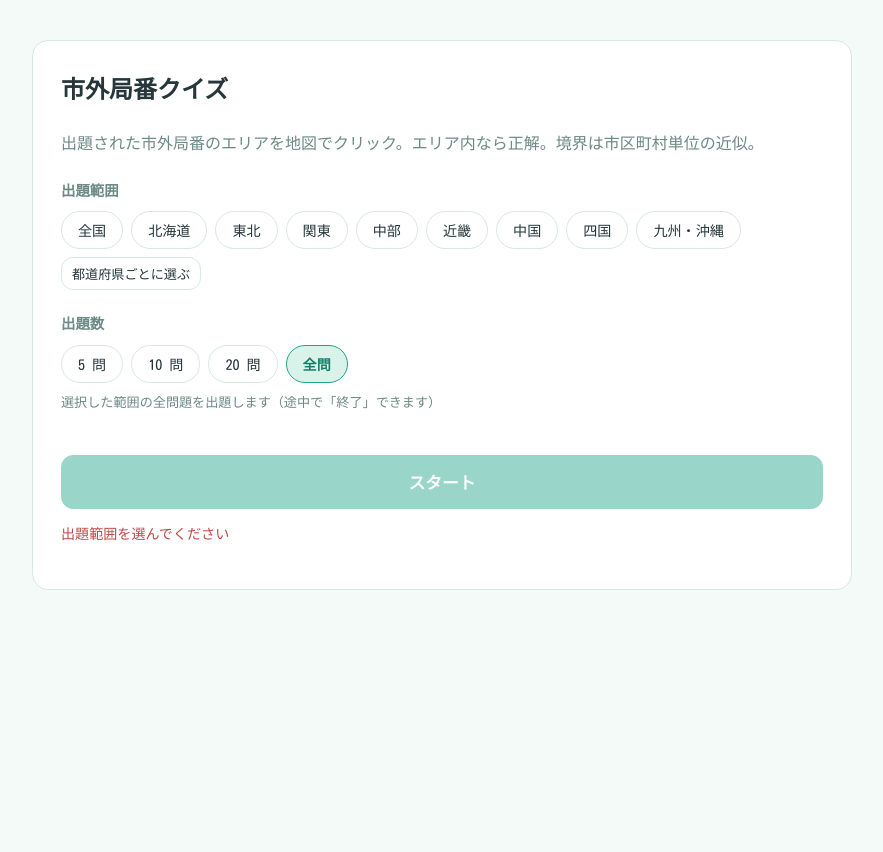
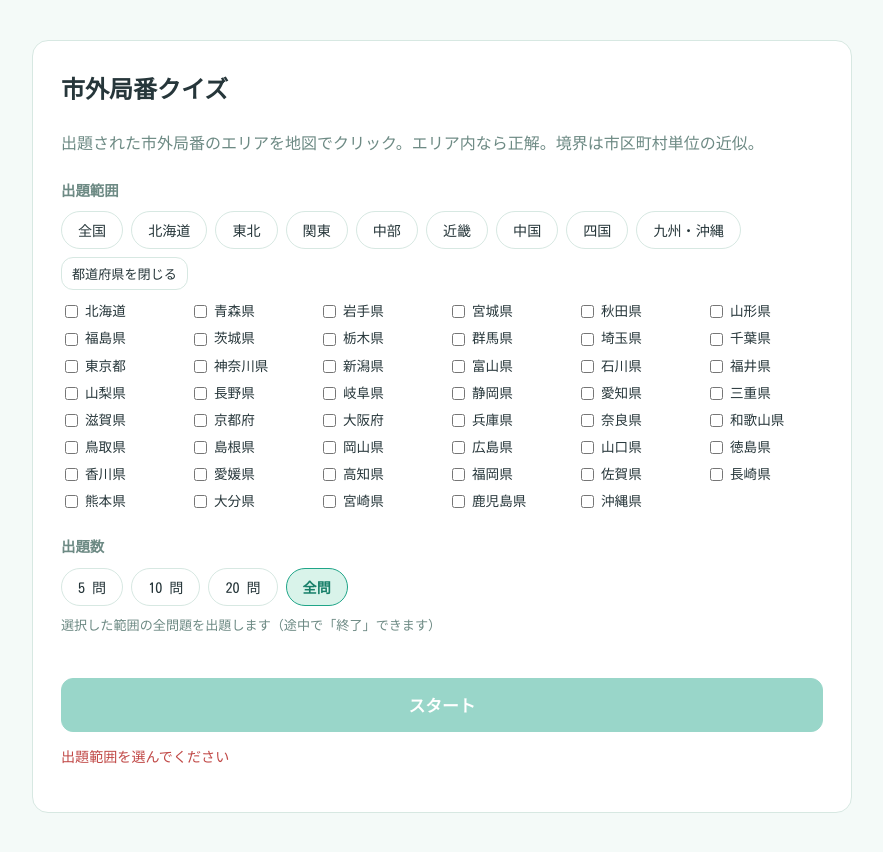
Before and after one commit to akkiira723/geo-japan-learning, a React (Vite) app: page /#/quiz/areacode in a window 1280 px wide. Shown: the top 852 px of the page, without its empty margins (198-1081 px from the left). Before the commit the page ends 800 px from the top, so only its background shows below. Built offline with nearby package versions, Linux system fonts and the light colour scheme.

Commit message:
PCの場合は都道府県一覧を最初から開くようにする。

```diff
--- a/src/components/quiz/FilterPanel.tsx
+++ b/src/components/quiz/FilterPanel.tsx
@@ -25,7 +25,8 @@ export function FilterPanel({ meta, onStart }: FilterPanelProps) {
   const [operator, setOperator] = useState<OperatorFilter>('all');
   const [questionCount, setQuestionCount] = useState(Infinity);
   const [radiusKm, setRadiusKm] = useState(20);
-  const [showPrefs, setShowPrefs] = useState(false);
+  // PC 幅（モバイル用ブレークポイント 600px 超）では都道府県一覧を最初から開く
+  const [showPrefs, setShowPrefs] = useState(() => window.matchMedia('(min-width: 601px)').matches);
 
   const toggleRegion = (regionPrefs: number[]) => {
     setPrefs((prev) => {
--- a/src/pages/ManholeCards.tsx
+++ b/src/pages/ManholeCards.tsx
@@ -247,7 +247,8 @@ function CardSetup({ onStart }: { onStart: (settings: StudySettings) => void })
   const [prefs, setPrefs] = useState<Set<number>>(new Set(ALL_PREF_CODES));
   const [order, setOrder] = useState<CardOrder>('shuffle');
   const [scope, setScope] = useState<CardScope>('all');
-  const [showPrefs, setShowPrefs] = useState(false);
+  // PC 幅（モバイル用ブレークポイント 600px 超）では都道府県一覧を最初から開く
+  const [showPrefs, setShowPrefs] = useState(() => window.matchMedia('(min-width: 601px)').matches);
 
   const toggleRegion = (regionPrefs: number[]) => {
     setPrefs((prev) => {
```
